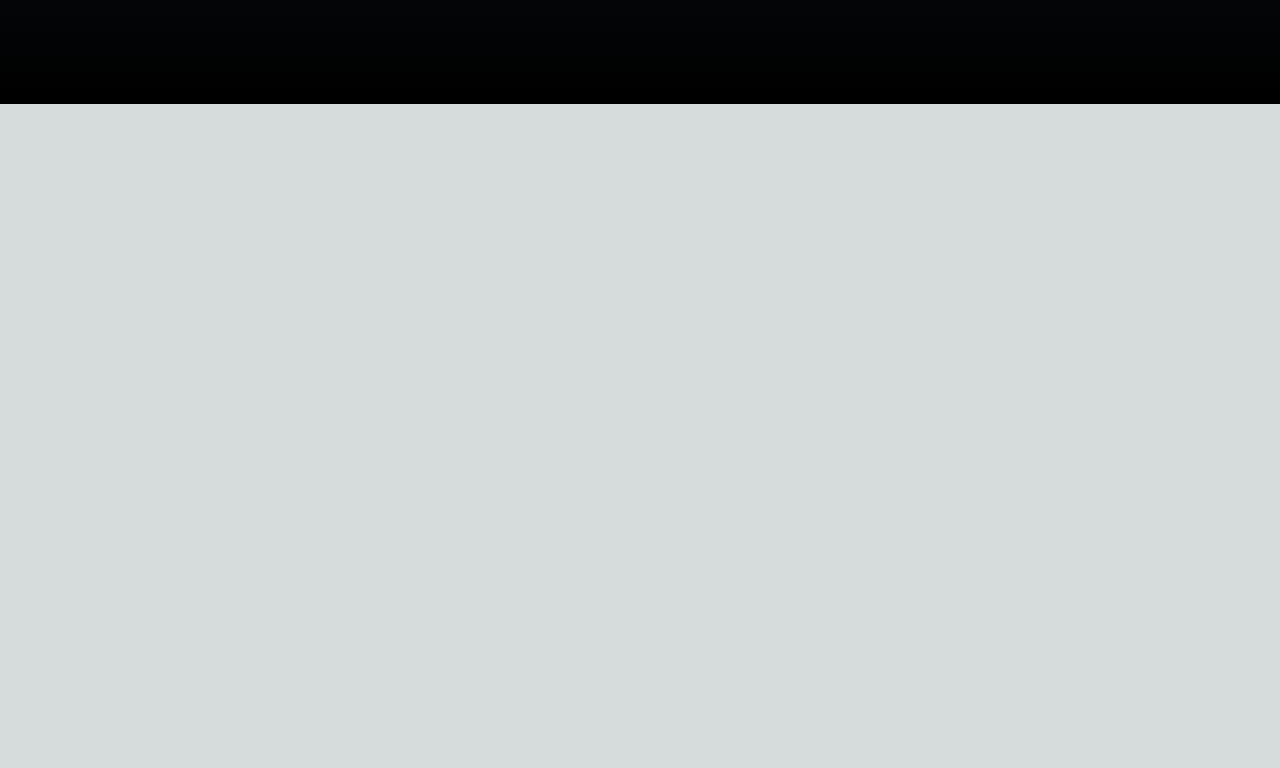
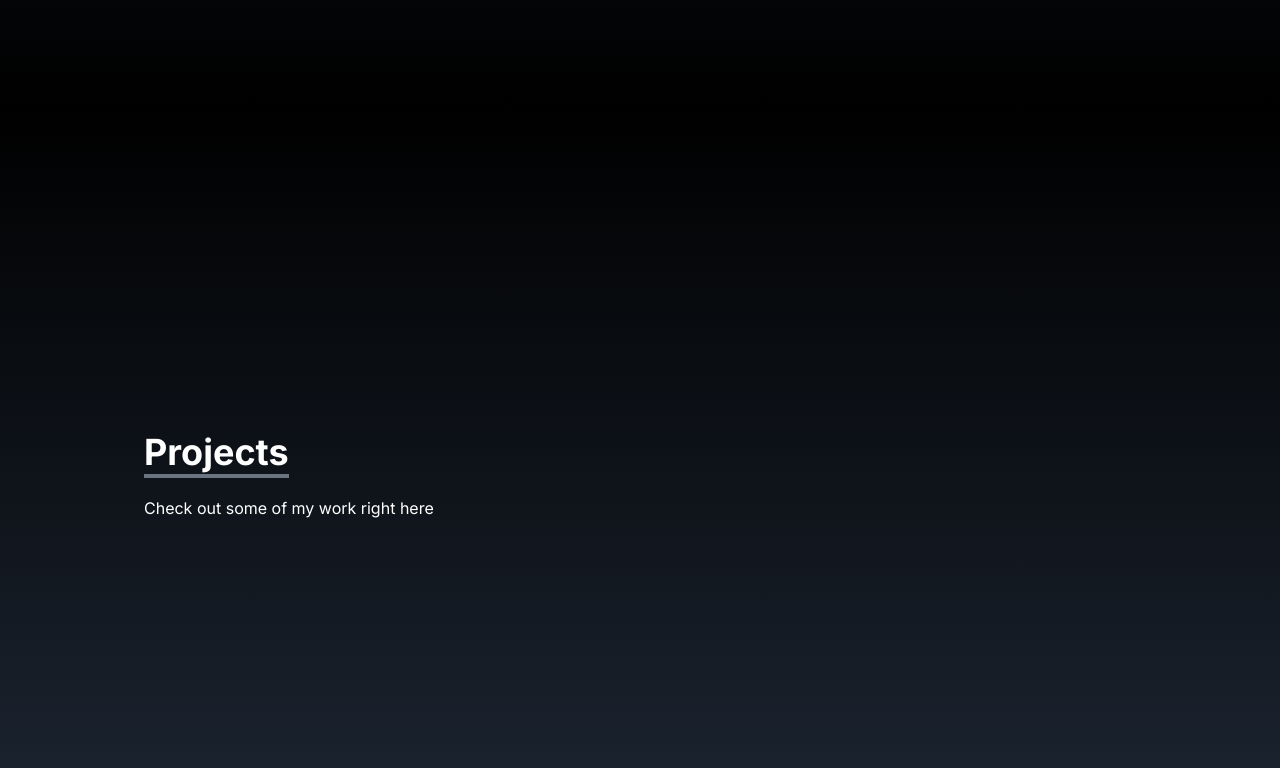
Before and after one commit to ARYAN-CODES-STAR/portfolio-aryan, a Next.js app: page / in a window 1280 px wide. Shown: the part 1562-2330 px from the top of the page. Before the commit the page ends 1666 px from the top, so only its background shows below. Built offline with nearby package versions, Linux system fonts and the light colour scheme.

Commit message:
<UI> <Projects> Add Project Showcase project.

```diff
--- a/app/page.tsx
+++ b/app/page.tsx
@@ -1,12 +1,14 @@
 // import Image from "next/image";
 import About from "@/components/About";
 import HomePage from "@/components/HomePage"
+import Projects from "@/components/Projects";
 
 export default function Home() {
   return (
     <div>
       <HomePage />
       <About />
+      <Projects />
     </div>
   );
 }
--- /dev/null
+++ b/components/Projects.tsx
@@ -0,0 +1,110 @@
+import React from "react";
+import Image from 'next/image';
+import api from "../assets/portfolio/api.jpg";
+import apod from "../assets/portfolio/apod.jpg";
+import iptracker from "../assets/portfolio/iptracker.jpg";
+import nftportal from "../assets/portfolio/nftportal.jpg";
+import webpostman from "../assets/portfolio/webpostman.jpg";
+import waveportal from "../assets/portfolio/waveportal.jpg";
+
+interface ProjectItem {
+  id: number;
+//   src: StaticImageData;
+  link: string;
+  repo: string;
+}
+
+const Projects: React.FC = () => {
+  const projects: ProjectItem[] = [
+
+    // {
+    //   id: 1,
+    //   source: ,
+    //   link: '',
+    //   repo: ''
+    // },
+    // {
+    //   id: 2,
+    //   source: ,
+    //   link: '',
+    //   repo: ''
+    // },
+    // {
+    //   id: 3,
+    //   source: apod,
+    //   link: '',
+    //   repo: ''
+    // },
+    // {
+    //   id: 4,
+    //   source: ,
+    //   link: '',
+    //   repo: ''
+    // },
+    // {
+    //   id: 5,
+    //   source: ,
+    //   link: '',
+    //   repo: ''
+    // },
+    // {
+    //   id: 6,
+    //   source: ,
+    //   link: '',
+    //   repo: ''
+    // },
+    // {
+    //   id: 7,
+    //   source: ,
+    //   link: '',
+    //   repo: ''
+    // },
+    // {
+    //   id: 8,
+    //   source: ,
+    //   link: '',
+    //   repo: ''
+    // },
+
+  ];
+
+  return (
+    <div
+      data-name="projects"
+      className="bg-gradient-to-b from-black to-gray-800 w-full text-white md:h-screen projects"
+    >
+      <div className="max-w-screen-lg p-4 mx-auto flex flex-col justify-center w-full h-full">
+        <div className="pb-8">
+          <p className="text-4xl font-bold inline border-b-4 border-gray-500">
+            Projects
+          </p>
+          <p className="py-6">Check out some of my work right here</p>
+        </div>
+
+        <div className="grid sm:grid-cols-2 md:grid-cols-3 gap-8 px-12 sm:px-0">
+          {projects.map(({ id, source, link, repo }) => (
+            <div key={id} className="shadow-md shadow-gray-600 rounded-lg">
+              <Image
+                src={src}
+                alt="projects"
+                className="rounded-md duration-200 hover:scale-105"
+                width={300}
+                height={200}
+              />
+              <div className="flex items-center justify-center">
+                <button className="w-1/2 px-6 py-3 m-4 duration-200 hover:scale-105" onClick={ () => window.open(link, '_blank')}>
+                  Demo
+                </button>
+                <button className="w-1/2 px-6 py-3 m-4 duration-200 hover:scale-105" onClick={ () => window.open(repo, '_blank')}>
+                  GitHub
+                </button>
+              </div>
+            </div>
+          ))}
+        </div>
+      </div>
+    </div>
+  );
+};
+
+export default Projects;
```
